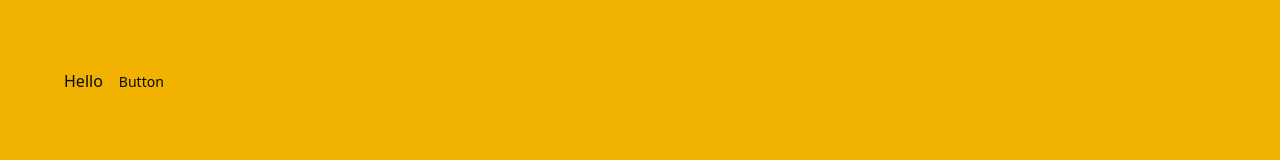
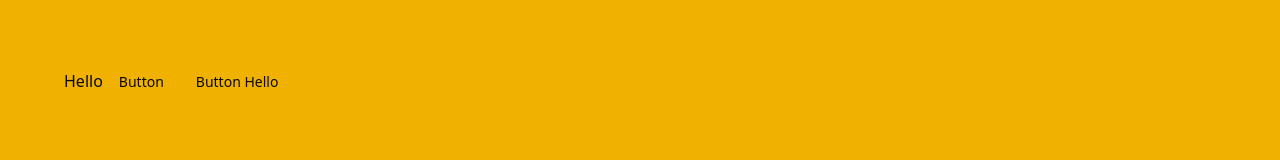
Before and after one commit to ducesane/Dahabside, a React (Vite) app: page / in a window 1280 px wide. Shown: the top 160 px of the page. Built offline with nearby package versions, Linux system fonts and the light colour scheme.

Commit message:
waxa ku so daray  shadcn ui

```diff
--- a/src/App.jsx
+++ b/src/App.jsx
@@ -11,6 +11,7 @@ function App() {
     <div className="bg-yellow-500 p-16">
       Hello
       <Button variant="ghost">Button</Button>
+      <Button variant="ghost">Button Hello </Button>
     </div>
   );
 }
```
